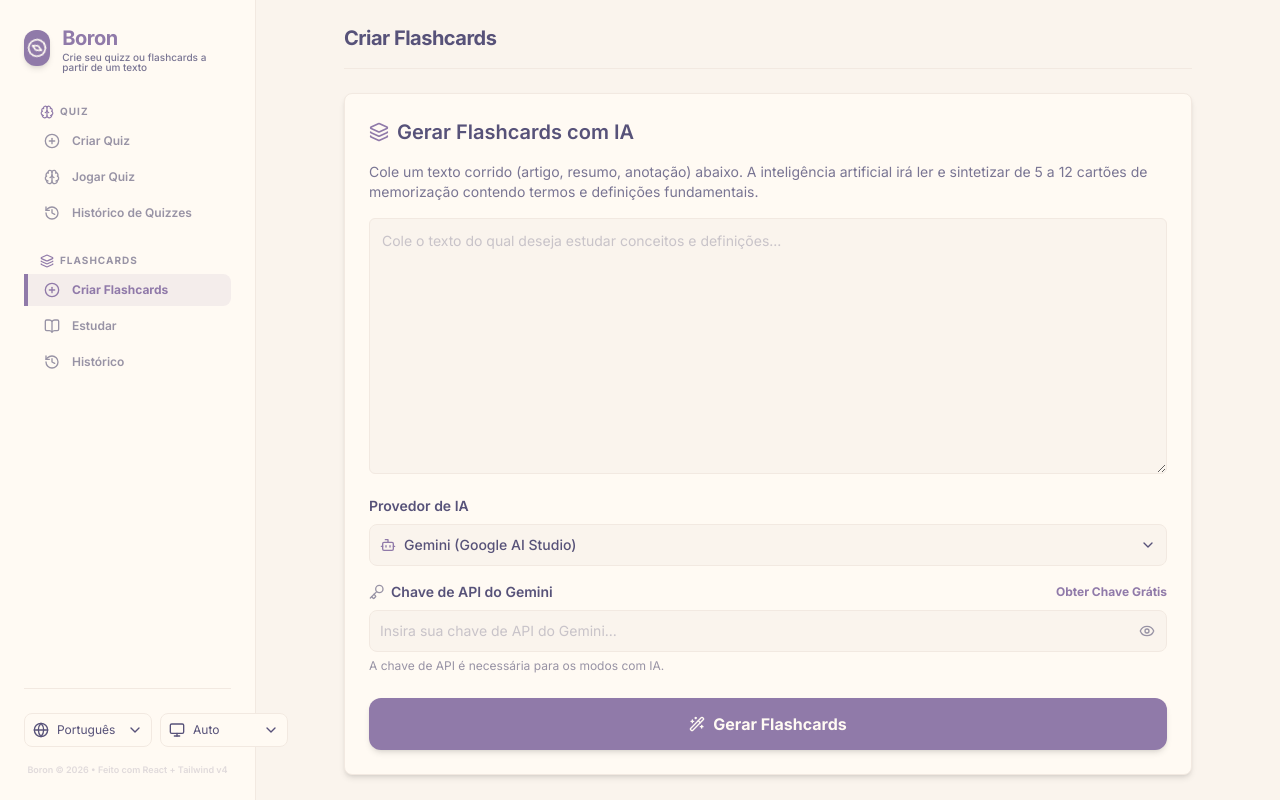
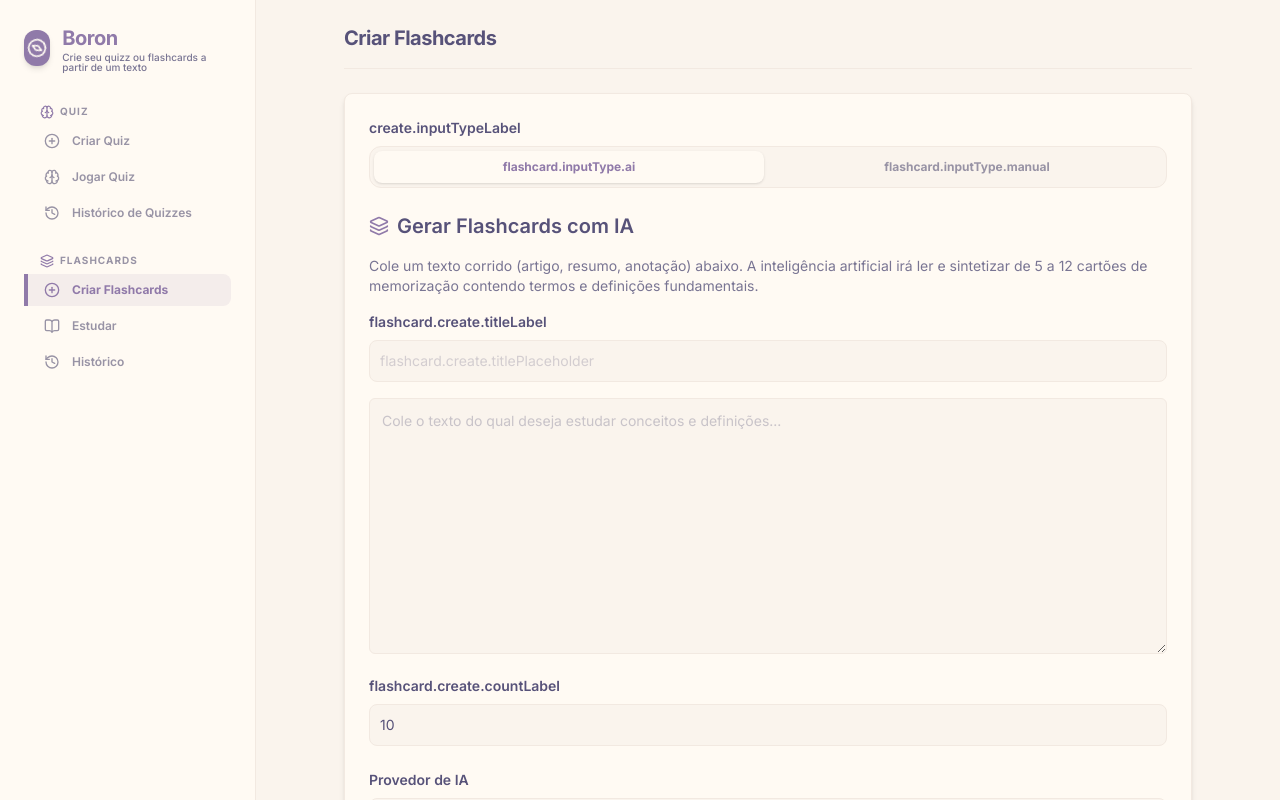
Before and after one commit to ikidoncc/quizgen, a React (Vite) app: page / in a window 1280 px wide. Both pictures are taken after a click on the button "Criar Flashcards". Shown: the top 800 px of the page. Built offline with nearby package versions, Linux system fonts and the light colour scheme.

Commit message:
Update CreateFlashcardTab with manual offline parsing and custom card counts

```diff
--- a/src/components/CreateFlashcardTab.tsx
+++ b/src/components/CreateFlashcardTab.tsx
@@ -1,18 +1,23 @@
 import {
+	Wand2,
 	Bot,
 	ChevronDown,
+	Key,
 	Eye,
 	EyeOff,
-	Key,
 	Layers,
-	Wand2,
+	FileText,
 } from "lucide-react";
 import type React from "react";
-import { useEffect, useRef, useState } from "react";
+import { useState, useEffect, useRef } from "react";
 import { useTranslation } from "../i18n/I18nProvider";
 import type { AIProvider, FlashcardSet } from "../types";
+import {
+	generateFlashcardSet,
+	parseFlashcardText,
+	createFlashcardSetManual,
+} from "../utils/flashcard";
 import { cn } from "../utils/cn";
-import { generateFlashcardSet } from "../utils/flashcard";
 
 interface CreateFlashcardTabProps {
 	onGenerate: (deck: FlashcardSet) => void;
@@ -24,7 +29,10 @@ export const CreateFlashcardTab: React.FC<CreateFlashcardTabProps> = ({
 	onError,
 }) => {
 	const { t } = useTranslation();
+	const [inputType, setInputType] = useState<"ai" | "manual">("ai");
+	const [deckTitle, setDeckTitle] = useState("");
 	const [input, setInput] = useState("");
+	const [cardCount, setCardCount] = useState(10);
 	const [isGenerating, setIsGenerating] = useState(false);
 	const [aiProvider, setAiProvider] = useState<AIProvider>(
 		() => (localStorage.getItem("ai_provider") as AIProvider) || "gemini",
@@ -78,6 +86,7 @@ export const CreateFlashcardTab: React.FC<CreateFlashcardTabProps> = ({
 			return;
 		}
 
+		if (inputType === "ai") {
 			if (!apiKey.trim()) {
 				onError(t("create.apiKeyWarning"));
 				return;
@@ -85,9 +94,18 @@ export const CreateFlashcardTab: React.FC<CreateFlashcardTabProps> = ({
 
 			setIsGenerating(true);
 			try {
-			const deck = await generateFlashcardSet(input, aiProvider, apiKey);
+				const deck = await generateFlashcardSet(
+					input,
+					aiProvider,
+					apiKey,
+					cardCount,
+				);
+				if (deckTitle.trim()) {
+					deck.title = deckTitle.trim();
+				}
 				onGenerate(deck);
 				setInput("");
+				setDeckTitle("");
 			} catch (err) {
 				console.error(err);
 				onError(
@@ -96,6 +114,25 @@ export const CreateFlashcardTab: React.FC<CreateFlashcardTabProps> = ({
 				);
 			} finally {
 				setIsGenerating(false);
+			}
+		} else {
+			// Geração manual offline
+			const rawCards = parseFlashcardText(input);
+			if (rawCards.length === 0) {
+				onError(
+					t("flashcard.create.formatError") ||
+						"Nenhum cartão encontrado. Use o formato Q: Frente e A: Verso.",
+				);
+				return;
+			}
+
+			const deck = createFlashcardSetManual(
+				deckTitle.trim() || t("flashcard.create.defaultTitle") || "Deck Manual",
+				rawCards,
+			);
+			onGenerate(deck);
+			setInput("");
+			setDeckTitle("");
 		}
 	};
 
@@ -113,28 +150,123 @@ export const CreateFlashcardTab: React.FC<CreateFlashcardTabProps> = ({
 
 	return (
 		<div className="fade-in slide-in-from-bottom-2 animate-in rounded-lg border border-overlay bg-surface p-6 shadow-md transition-all duration-300">
+			{/* Input Type Selector */}
+			<div className="mb-6">
+				<span className="mb-2 block font-semibold text-main text-sm">
+					{t("create.inputTypeLabel") || "Método de Geração"}
+				</span>
+				<div className="grid grid-cols-2 gap-2 rounded-xl bg-base p-1 border border-overlay">
+					<button
+						type="button"
+						onClick={() => setInputType("ai")}
+						className={cn(
+							"rounded-lg py-2 text-xs font-bold transition-all cursor-pointer",
+							inputType === "ai"
+								? "bg-surface text-primary shadow-sm font-extrabold"
+								: "text-muted hover:text-main",
+						)}
+					>
+						{t("flashcard.inputType.ai") || "Inteligência Artificial (IA)"}
+					</button>
+					<button
+						type="button"
+						onClick={() => setInputType("manual")}
+						className={cn(
+							"rounded-lg py-2 text-xs font-bold transition-all cursor-pointer",
+							inputType === "manual"
+								? "bg-surface text-primary shadow-sm font-extrabold"
+								: "text-muted hover:text-main",
+						)}
+					>
+						{t("flashcard.inputType.manual") || "Manual / Offline (Q/A)"}
+					</button>
+				</div>
+			</div>
+
 			<div className="mb-4 flex items-center gap-2">
 				<Layers className="h-5 w-5 text-primary" />
 				<h2 className="font-semibold text-main text-xl">
-					{t("flashcard.create.heading") || "Gerar Flashcards com IA"}
+					{inputType === "ai"
+						? (t("flashcard.create.heading") || "Gerar Flashcards com IA")
+						: (t("flashcard.create.headingManual") || "Criar Flashcards Manuais")}
 				</h2>
 			</div>
 
+			{inputType === "ai" ? (
 				<p className="mb-4 text-sm text-subtle">
 					{t("flashcard.create.description") ||
-					"Cole um texto corrido (artigo, resumo, anotação) abaixo. A inteligência artificial irá ler e sintetizar de 5 a 12 cartões de memorização contendo termos e definições fundamentais."}
+						"Cole um texto corrido (artigo, resumo, anotação) abaixo. A inteligência artificial irá ler e sintetizar a quantidade escolhida de cartões de memorização contendo termos e definições fundamentais."}
 				</p>
+			) : (
+				<>
+					<p className="mb-4 text-sm text-subtle">
+						{t("flashcard.create.descriptionManual") ||
+							"Insira seus flashcards abaixo no formato estruturado offline. Não é necessário chave de API."}
+					</p>
+					<pre className="mb-4 overflow-x-auto rounded border border-overlay bg-overlay p-2 text-muted text-xs">
+						{"Q: Pergunta ou conceito (Frente)\nA: Resposta ou explicação (Verso)"}
+					</pre>
+				</>
+			)}
 
 			<form onSubmit={handleGenerate}>
+				{/* Deck Title Input */}
+				<div className="mb-4">
+					<label
+						htmlFor="deck-title"
+						className="mb-2 block font-semibold text-main text-sm"
+					>
+						{t("flashcard.create.titleLabel") || "Título do Deck (Opcional)"}
+					</label>
+					<input
+						id="deck-title"
+						type="text"
+						value={deckTitle}
+						onChange={(e) => setDeckTitle(e.target.value)}
+						className="w-full rounded-lg border border-overlay bg-base p-2.5 text-main text-sm outline-none transition-all focus:ring-1 focus:ring-primary placeholder:text-muted/40"
+						placeholder={
+							inputType === "ai"
+								? (t("flashcard.create.titlePlaceholder") ||
+									"Deixe em branco para título automático...")
+								: "Insira o título do seu deck..."
+						}
+					/>
+				</div>
+
 				<textarea
 					value={input}
 					onChange={(e) => setInput(e.target.value)}
-					className="mb-4 h-64 w-full rounded-md border border-overlay bg-base p-3 text-main text-sm transition-all placeholder:text-muted/50 focus:outline-none focus:ring-2 focus:ring-primary"
+					className="mb-4 h-64 w-full rounded-md border border-overlay bg-base p-3 text-main transition-all placeholder:text-muted/50 focus:outline-none focus:ring-2 focus:ring-primary text-sm"
 					placeholder={
-						t("flashcard.create.placeholder") ||
-						"Cole o texto do qual deseja estudar conceitos e definições..."
+						inputType === "ai"
+							? (t("flashcard.create.placeholder") ||
+								"Cole o texto do qual deseja estudar conceitos e definições...")
+							: "Q: Frente do cartão 1\nA: Verso do cartão 1\n\nQ: Frente do cartão 2\nA: Verso do cartão 2"
 					}
 				/>
+
+				{inputType === "ai" ? (
+					<>
+						{/* Card count selector */}
+						<div className="mb-6">
+							<label
+								htmlFor="card-count"
+								className="mb-2 block font-semibold text-main text-sm"
+							>
+								{t("flashcard.create.countLabel") || "Quantidade de Flashcards"}
+							</label>
+							<input
+								id="card-count"
+								type="number"
+								min="3"
+								max="30"
+								value={cardCount}
+								onChange={(e) =>
+									setCardCount(Math.max(3, Math.min(30, Number(e.target.value))))
+								}
+								className="w-full rounded-lg border border-overlay bg-base p-2.5 text-main text-sm outline-none transition-all focus:ring-1 focus:ring-primary"
+							/>
+						</div>
 
 						{/* AI Configuration Section */}
 						<div className="mb-6">
@@ -230,7 +362,7 @@ export const CreateFlashcardTab: React.FC<CreateFlashcardTabProps> = ({
 									<button
 										type="button"
 										onClick={() => setShowApiKey(!showApiKey)}
-								className="absolute top-1/2 right-2 -translate-y-1/2 cursor-pointer p-1 text-muted transition-colors hover:text-main"
+										className="absolute right-2 top-1/2 -translate-y-1/2 cursor-pointer p-1 text-muted transition-colors hover:text-main"
 									>
 										{showApiKey ? (
 											<EyeOff className="h-4 w-4" />
@@ -244,6 +376,8 @@ export const CreateFlashcardTab: React.FC<CreateFlashcardTabProps> = ({
 								</p>
 							</div>
 						</div>
+					</>
+				) : null}
 
 				<button
 					type="submit"
@@ -256,10 +390,15 @@ export const CreateFlashcardTab: React.FC<CreateFlashcardTabProps> = ({
 							{t("flashcard.create.generating") ||
 								"Analisando texto e gerando cartões..."}
 						</>
-					) : (
+					) : inputType === "ai" ? (
 						<>
 							<Wand2 className="h-4 w-4" />
 							{t("flashcard.create.submit") || "Gerar Flashcards"}
+						</>
+					) : (
+						<>
+							<FileText className="h-4 w-4" />
+							{t("flashcard.create.submitManual") || "Criar Flashcards (Offline)"}
 						</>
 					)}
 				</button>
```
Lines whose indentation alone changed are shown as unchanged.
